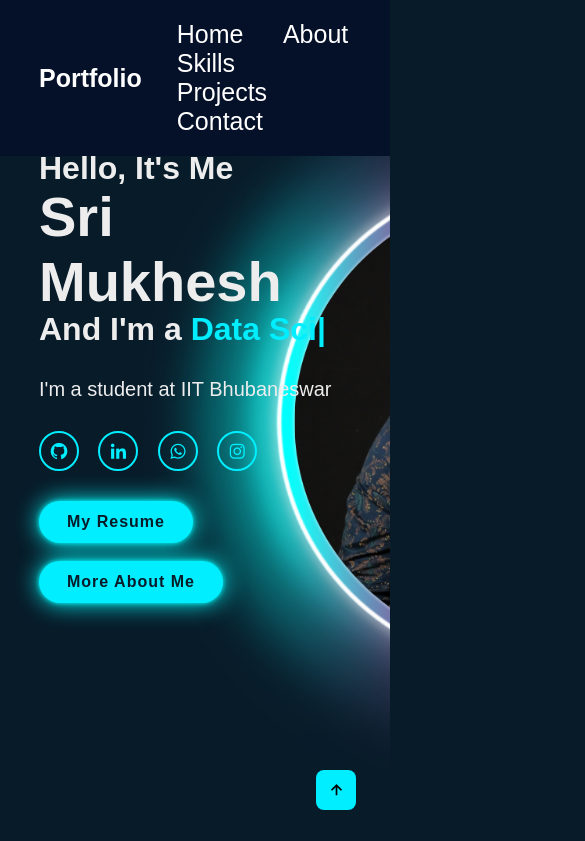
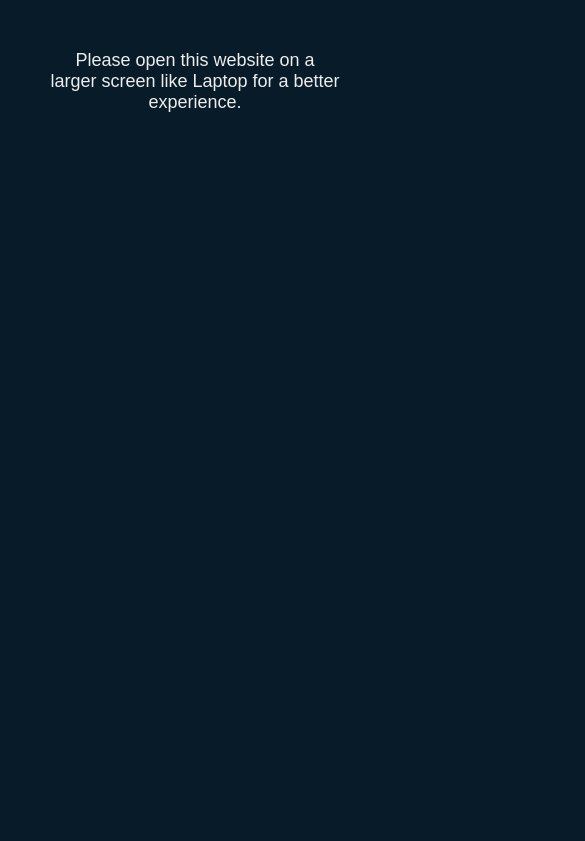
Before and after one commit to SriMukheshSuru/My_Portfolio, a plain HTML site: page index.html in a window 390 px wide. Shown: the top 841 px of the page, 585 px wide, since content can reach past the window. Drawn offline with nearby package versions, Linux system fonts and the light colour scheme.

Commit message:
block mobiles

```diff
--- a/index.html
+++ b/index.html
@@ -276,5 +276,15 @@
 
 
     <script src="main.js"></script>
+    <script>
+        function isMobileDevice() {
+            return window.innerWidth <= 768; // Adjust as per your requirement
+        }
+
+        if (isMobileDevice()) {
+            document.body.innerHTML = "<div style='text-align: center; padding: 50px; font-size: 18px;'>Please open this website on a larger screen like Laptop for a better experience.</div>";
+        }
+    </script>
+
 </body>
 </html>
```
